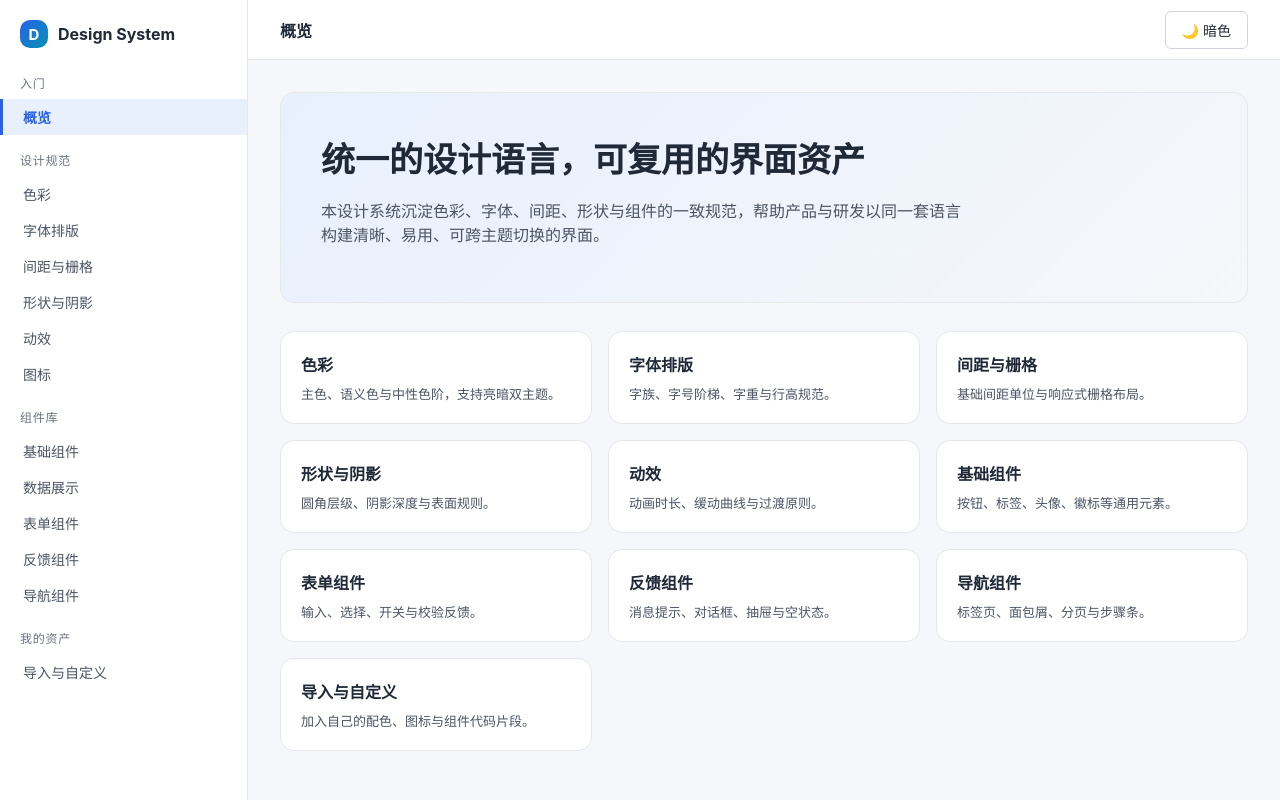
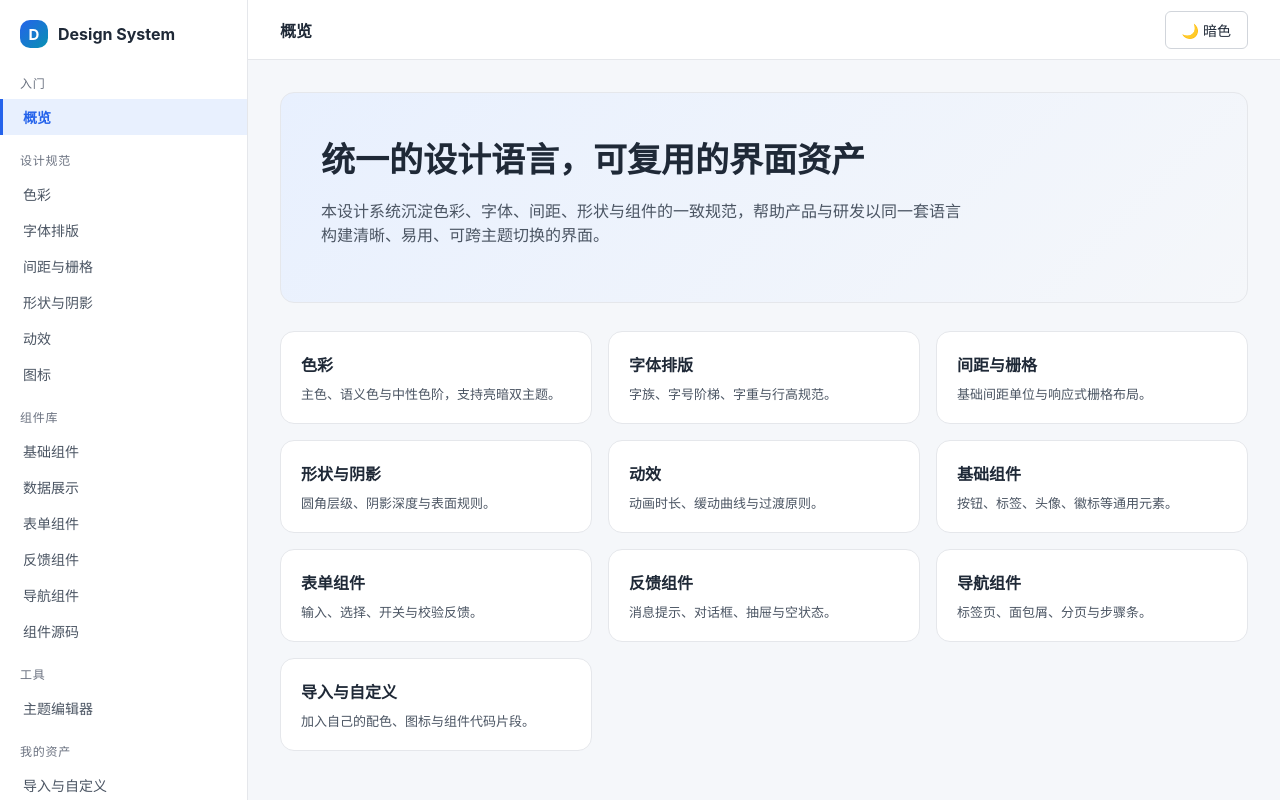
Before and after one commit to wrs666-sw/design-system-site, a React (Vite) app: page / in a window 1280 px wide. Built offline with nearby package versions, Linux system fonts and the light colour scheme.

Commit message:
feat: 导航加入组件源码与主题编辑器入口

```diff
--- a/src/navConfig.js
+++ b/src/navConfig.js
@@ -22,8 +22,13 @@ export const NAV = [
       { key: 'data-display', label: '数据展示' },
       { key: 'form', label: '表单组件' },
       { key: 'feedback', label: '反馈组件' },
-      { key: 'navigation', label: '导航组件' }
+      { key: 'navigation', label: '导航组件' },
+      { key: 'snippets', label: '组件源码' }
     ]
+  },
+  {
+    group: '工具',
+    items: [{ key: 'editor', label: '主题编辑器' }]
   },
   {
     group: '我的资产',
```
